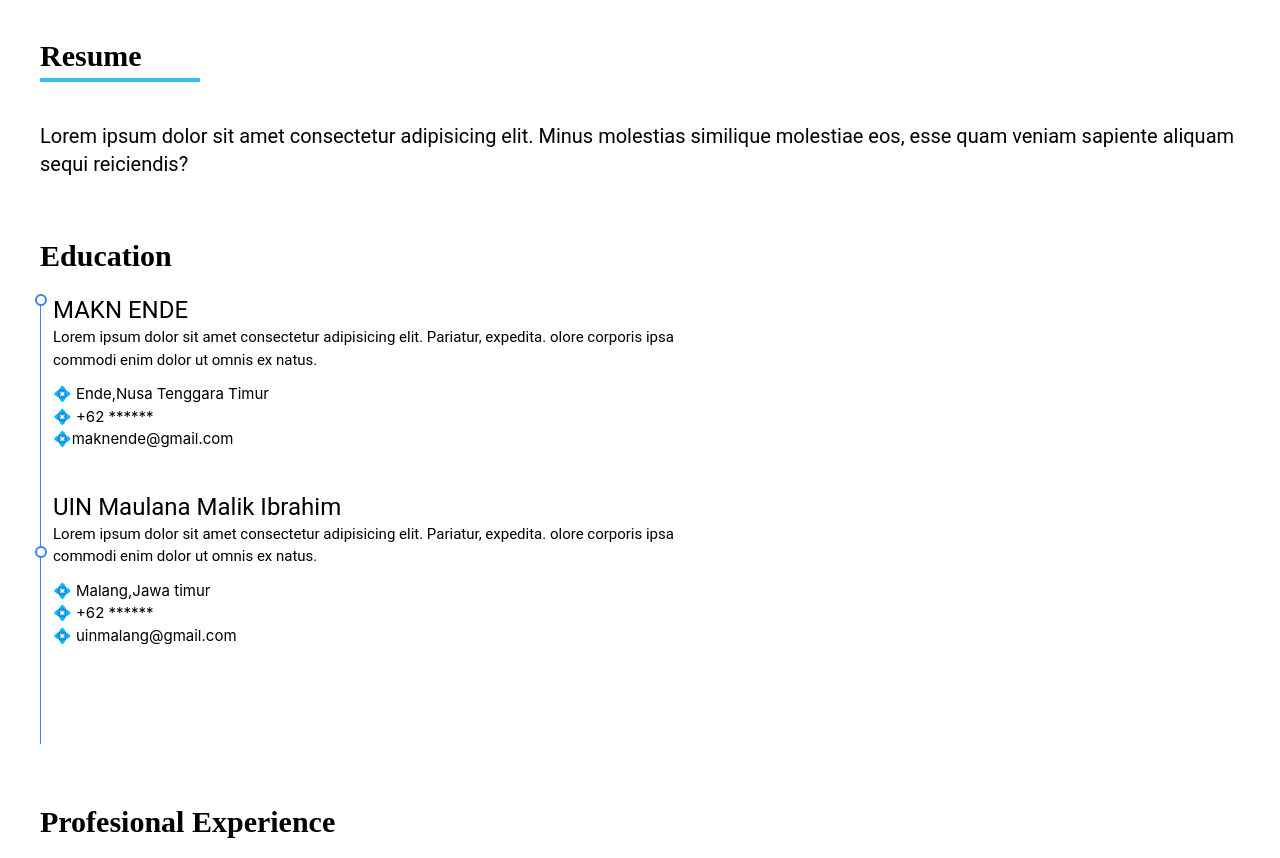
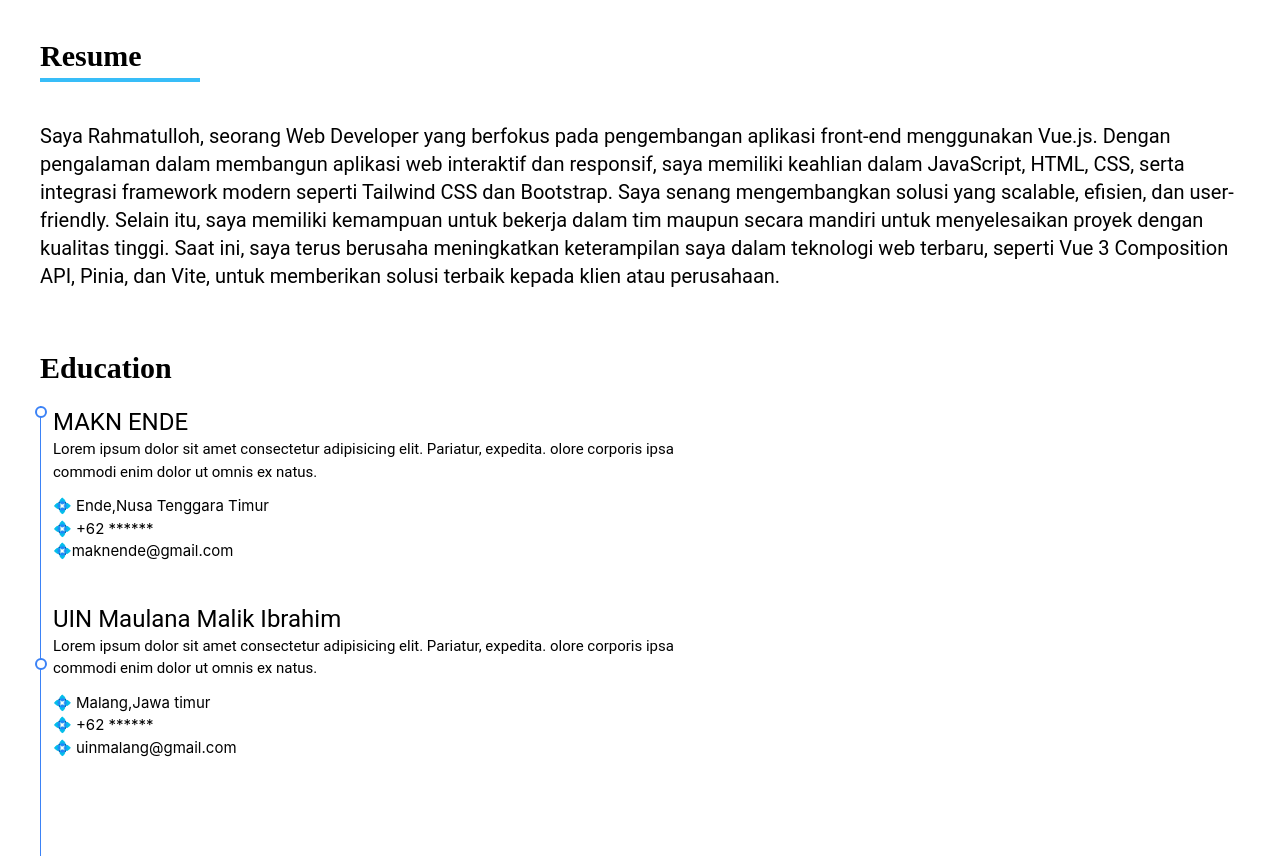
Before and after one commit to 05rahmatulloh/porto7, a Vue app: page / in a window 1280 px wide. Shown: the part 2960-3818 px from the top of the page. Built offline with nearby package versions, Linux system fonts and the light colour scheme.

Commit message:
Update resum.vue

```diff
--- a/src/components/resum.vue
+++ b/src/components/resum.vue
@@ -8,9 +8,9 @@
         </div>
         <div class="py-10">
           <p class="text-black font-paraf text-xl lg:text-xl">
-            Lorem ipsum dolor sit amet consectetur adipisicing elit. Minus
-            molestias similique molestiae eos, esse quam veniam sapiente aliquam
-            sequi reiciendis?
+        Saya Rahmatulloh, seorang Web Developer yang berfokus pada pengembangan aplikasi front-end menggunakan Vue.js. Dengan pengalaman dalam membangun aplikasi web interaktif dan responsif, saya memiliki keahlian dalam JavaScript, HTML, CSS, serta integrasi framework modern seperti Tailwind CSS dan Bootstrap.
+
+Saya senang mengembangkan solusi yang scalable, efisien, dan user-friendly. Selain itu, saya memiliki kemampuan untuk bekerja dalam tim maupun secara mandiri untuk menyelesaikan proyek dengan kualitas tinggi. Saat ini, saya terus berusaha meningkatkan keterampilan saya dalam teknologi web terbaru, seperti Vue 3 Composition API, Pinia, dan Vite, untuk memberikan solusi terbaik kepada klien atau perusahaan.
           </p>
         </div>
         <div class="pt-5 pb-10">
```
